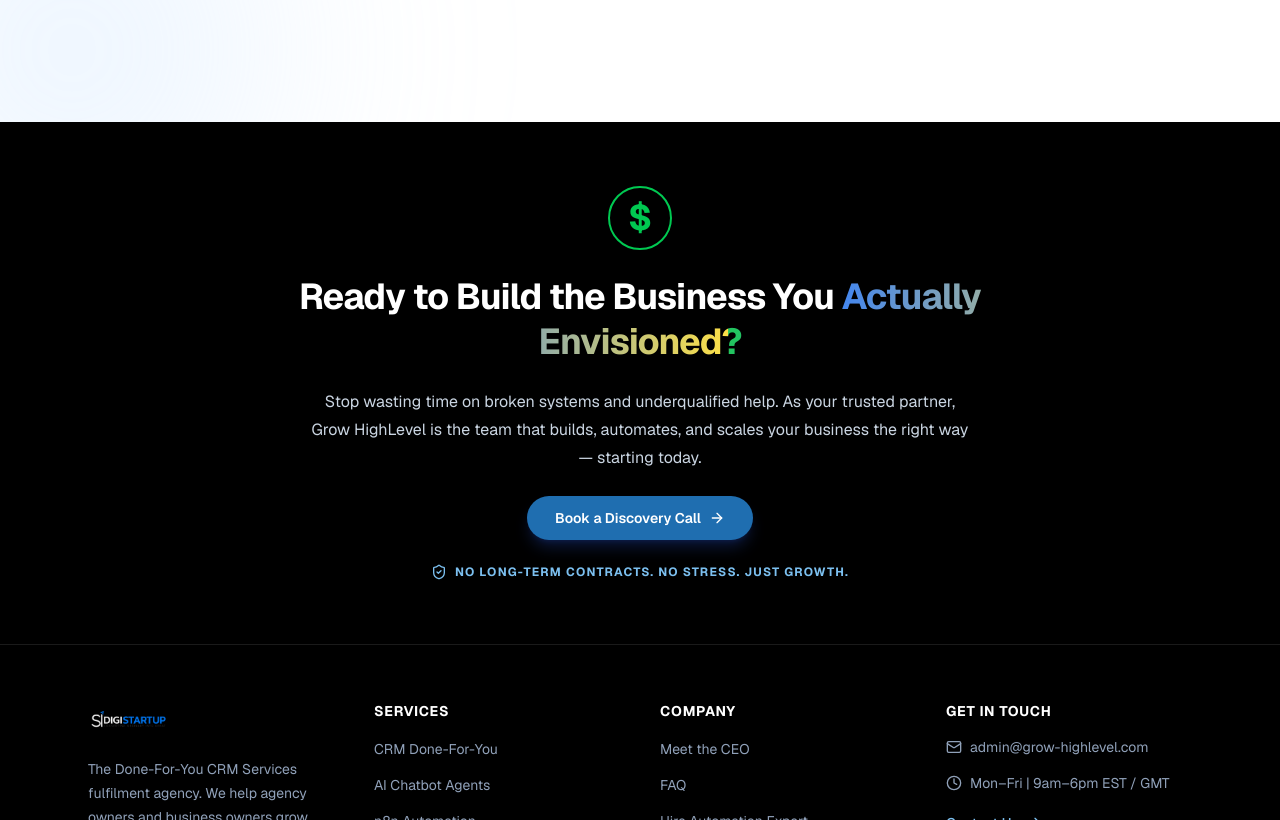
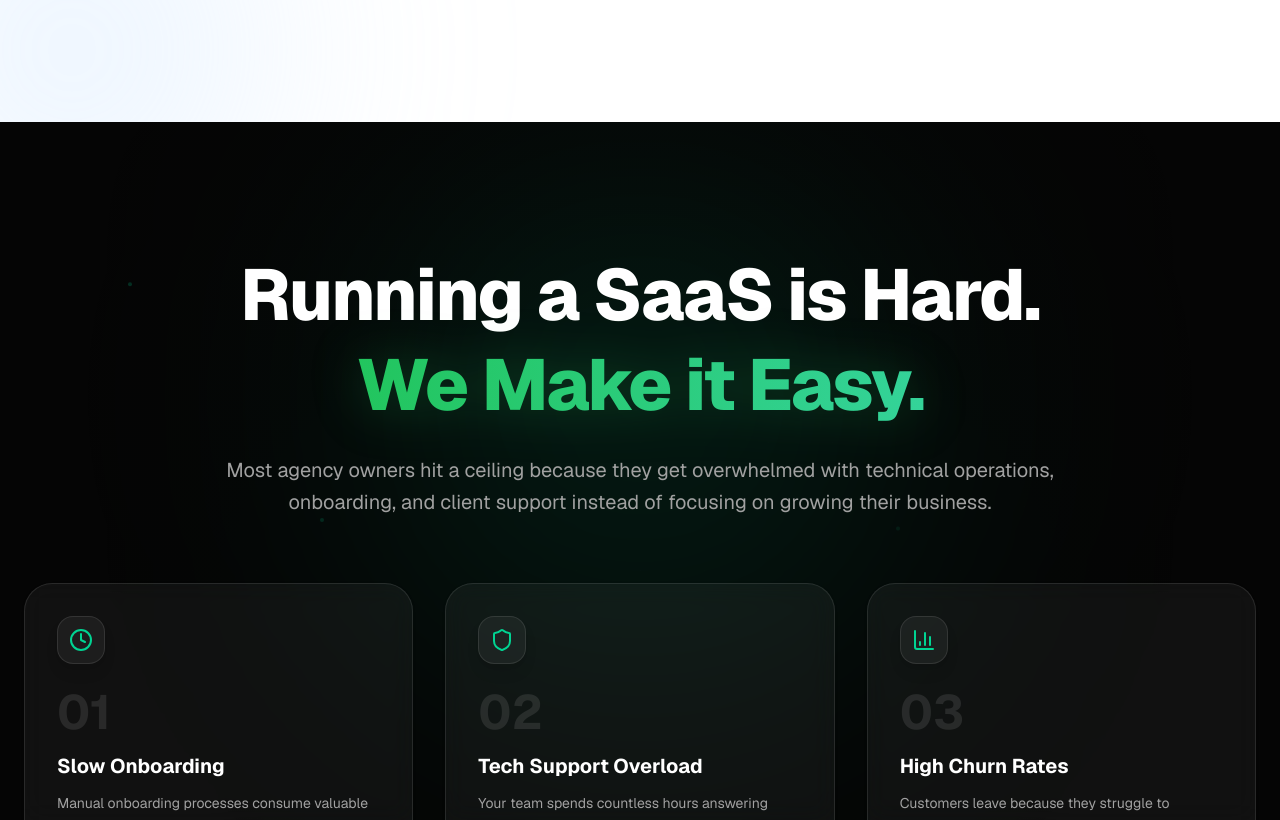
Before and after one commit to Muhammadkashifsaeed/heighlevel, a Next.js app: page /grow-saas in a window 1280 px wide. Shown: the part 1980-2800 px from the top of the page. Built offline with nearby package versions, Linux system fonts and the light colour scheme.

Commit message:
add problems we solve section for grow-saas

```diff
--- /dev/null
+++ b/src/app/components/GrowSaasProblems.tsx
@@ -0,0 +1,147 @@
+"use client";
+
+import { motion } from "framer-motion";
+import { Clock, Shield, BarChart3 } from "lucide-react";
+
+const problems = [
+  {
+    num: "01",
+    Icon: Clock,
+    title: "Slow Onboarding",
+    desc: "Manual onboarding processes consume valuable time, delay customer activation, and create a poor first impression that increases early churn.",
+  },
+  {
+    num: "02",
+    Icon: Shield,
+    title: "Tech Support Overload",
+    desc: "Your team spends countless hours answering repetitive questions instead of focusing on product improvements and business growth.",
+  },
+  {
+    num: "03",
+    Icon: BarChart3,
+    title: "High Churn Rates",
+    desc: "Customers leave because they struggle to understand the platform, fail to see quick wins, and never experience the full value of your service.",
+  },
+];
+
+const cardVariants = {
+  hidden: { opacity: 0, y: 50 },
+  visible: (i: number) => ({
+    opacity: 1,
+    y: 0,
+    transition: {
+      duration: 0.7,
+      delay: 0.3 + i * 0.1,
+      ease: [0.25, 0.46, 0.45, 0.94] as [number, number, number, number],
+    },
+  }),
+};
+
+export default function GrowSaasProblems() {
+  return (
+    <section className="relative overflow-hidden bg-[#050505] py-24 sm:py-32">
+      {/* Background layers */}
+      <div className="absolute inset-0">
+        <div
+          className="absolute inset-0 opacity-[0.04]"
+          style={{
+            backgroundImage:
+              "linear-gradient(rgba(255,255,255,0.05) 1px, transparent 1px), linear-gradient(90deg, rgba(255,255,255,0.05) 1px, transparent 1px)",
+            backgroundSize: "64px 64px",
+          }}
+        />
+        <div className="absolute left-1/2 top-[30%] h-[500px] w-[500px] -translate-x-1/2 -translate-y-1/2 rounded-full bg-emerald-500/15 blur-[140px]" />
+        <div className="absolute inset-0 bg-[radial-gradient(ellipse_at_center,transparent_40%,rgba(5,5,5,0.8)_100%)]" />
+      </div>
+
+      {/* Floating particles */}
+      <div className="absolute inset-0">
+        {Array.from({ length: 6 }).map((_, i) => (
+          <motion.div
+            key={i}
+            className="pointer-events-none absolute h-1 w-1 rounded-full bg-emerald-400/30"
+            style={{
+              left: `${10 + i * 15}%`,
+              top: `${20 + (i % 3) * 25}%`,
+            }}
+            animate={{
+              y: [0, -25, 0],
+              opacity: [0, 0.7, 0],
+            }}
+            transition={{
+              duration: 4 + i * 0.5,
+              repeat: Infinity,
+              ease: "easeInOut",
+              delay: i * 0.4,
+            }}
+          />
+        ))}
+      </div>
+
+      <div className="relative z-10 mx-auto max-w-7xl px-6">
+        {/* HEADING */}
+        <motion.h2
+          initial={{ opacity: 0, y: 30 }}
+          whileInView={{ opacity: 1, y: 0 }}
+          viewport={{ once: true }}
+          transition={{ duration: 0.7 }}
+          className="mx-auto max-w-4xl text-center text-4xl font-extrabold leading-tight tracking-tight text-white sm:text-5xl md:text-6xl lg:text-[72px]"
+        >
+          Running a SaaS is Hard.{" "}
+          <span className="bg-[linear-gradient(90deg,#22c55e,#34d399)] bg-clip-text text-transparent drop-shadow-[0_0_25px_rgba(34,197,94,0.25)]">
+            We Make it Easy.
+          </span>
+        </motion.h2>
+
+        {/* DESCRIPTION */}
+        <motion.p
+          initial={{ opacity: 0, y: 20 }}
+          whileInView={{ opacity: 1, y: 0 }}
+          viewport={{ once: true }}
+          transition={{ duration: 0.7, delay: 0.1 }}
+          className="mx-auto mt-6 max-w-[850px] text-center text-lg leading-relaxed text-neutral-400 sm:text-xl"
+        >
+          Most agency owners hit a ceiling because they get overwhelmed with
+          technical operations, onboarding, and client support instead of
+          focusing on growing their business.
+        </motion.p>
+
+        {/* CARDS GRID */}
+        <div className="mt-16 grid grid-cols-1 gap-8 sm:grid-cols-2 lg:grid-cols-3">
+          {problems.map((problem, i) => (
+            <motion.div
+              key={problem.num}
+              custom={i}
+              initial="hidden"
+              whileInView="visible"
+              viewport={{ once: true, margin: "-40px" }}
+              variants={cardVariants}
+              whileHover={{
+                y: -6,
+                borderColor: "rgba(52, 211, 153, 0.5)",
+                boxShadow: "0 20px 40px -12px rgba(16, 185, 129, 0.2)",
+              }}
+              className="group flex flex-col rounded-[28px] border border-white/10 bg-white/5 p-8 shadow-sm backdrop-blur-md transition-all duration-300 hover:border-emerald-300/50 hover:bg-white/10 hover:shadow-2xl"
+            >
+              {/* Icon */}
+              <div className="flex h-12 w-12 items-center justify-center rounded-2xl border border-white/10 bg-white/5 shadow-lg transition-all duration-300 group-hover:border-emerald-400/40 group-hover:shadow-[0_0_20px_rgba(16,185,129,0.3)] group-hover:-translate-y-1">
+                <problem.Icon className="h-6 w-6 text-emerald-400 transition-all duration-300 group-hover:text-emerald-300 group-hover:drop-shadow-[0_0_8px_rgba(52,211,153,0.6)]" />
+              </div>
+
+              {/* Number */}
+              <span className="mt-6 text-5xl font-bold text-white/10 transition-colors duration-300 group-hover:text-emerald-200/30">
+                {problem.num}
+              </span>
+
+              {/* Content */}
+              <h3 className="mt-4 text-xl font-bold text-white">{problem.title}</h3>
+              <p className="mt-3 text-sm leading-relaxed text-neutral-400">
+                {problem.desc}
+              </p>
+            </motion.div>
+          ))}
+        </div>
+      </div>
+    </section>
+  );
+}
--- a/src/app/grow-saas/page.tsx
+++ b/src/app/grow-saas/page.tsx
@@ -1,5 +1,6 @@
 import GrowSaasHero from "../components/GrowSaasHero";
 import GrowSaasFeatures from "../components/GrowSaasFeatures";
+import GrowSaasProblems from "../components/GrowSaasProblems";
 import Footer from "../components/Footer";
 
 export default function GrowSaaSPage() {
@@ -7,6 +8,7 @@
     <>
       <GrowSaasHero />
       <GrowSaasFeatures />
+      <GrowSaasProblems />
       <Footer />
     </>
   );
```
